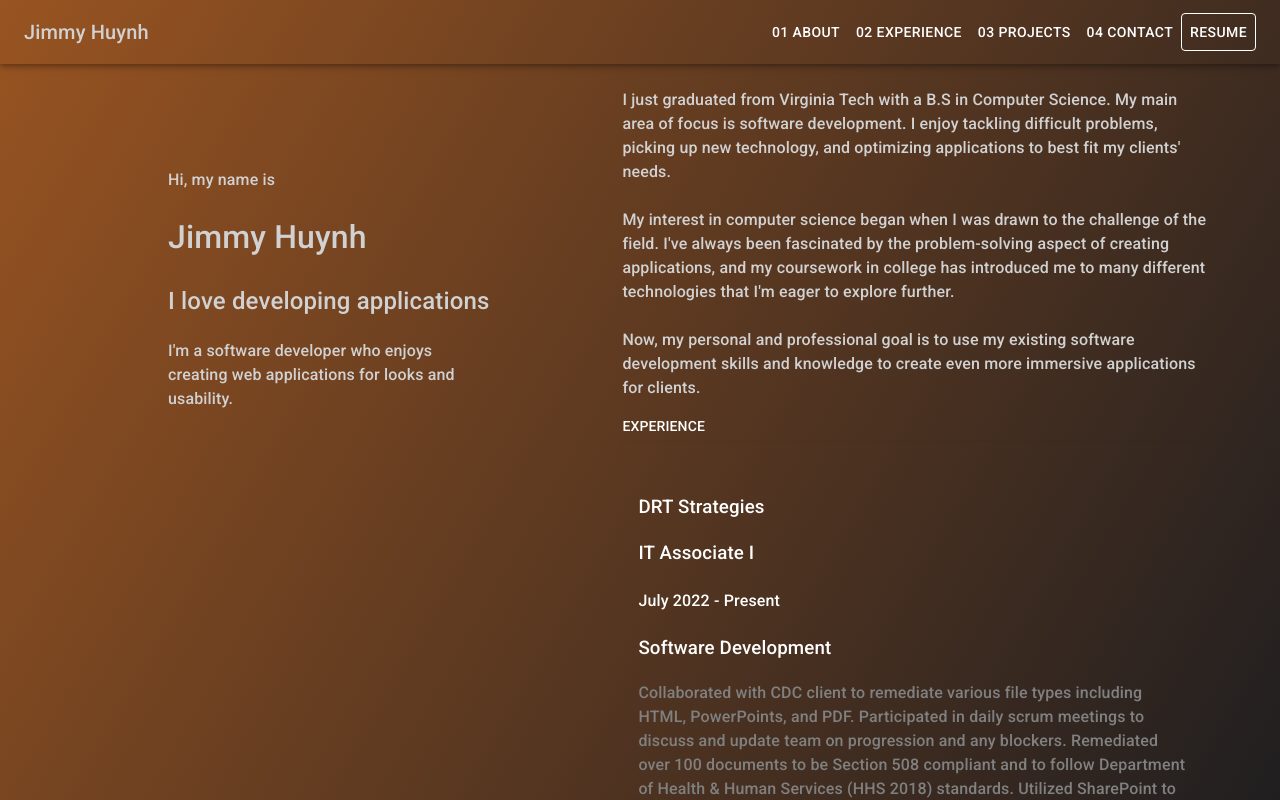
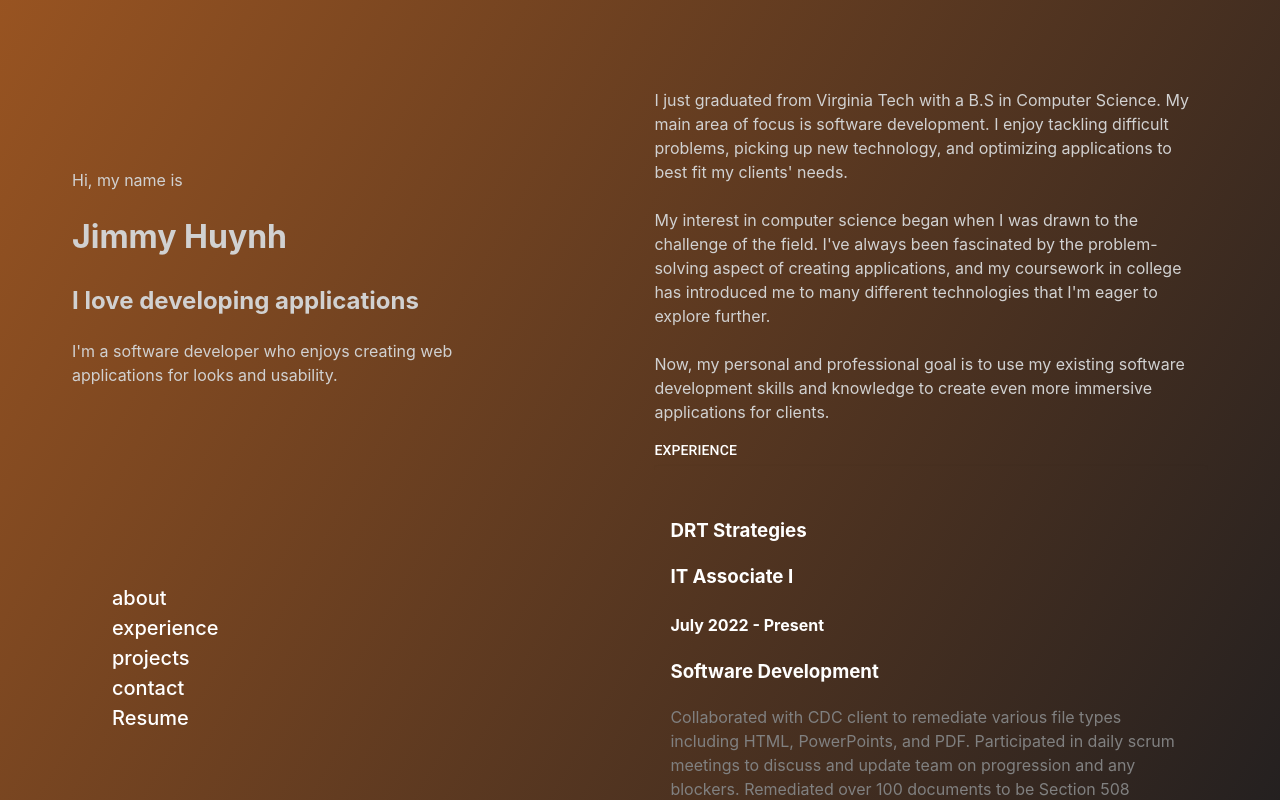
Before and after one commit to huangwai/JimmyHuynhCS, a React (Vite) app in the folder Jimmy Huynh CS/: page / in a window 1280 px wide. Shown: the top 800 px of the page. Built offline with nearby package versions, Linux system fonts and the light colour scheme.

Commit message:
changed header

```diff
--- a/Jimmy Huynh CS/src/App.css
+++ b/Jimmy Huynh CS/src/App.css
@@ -37,6 +37,7 @@
 #left {
   flex: 0 0 40%;
   padding-right: 10vw;
+
   position: sticky;
   align-items: center;
   top: 0;
@@ -63,13 +64,14 @@
 
 #right {
   flex: 1;
-  overflow-y: auto;
+  overflow-y: hidden;
 }
 
 /* Media query for screens with a maximum width of 768px */
 @media screen and (max-width: 1000px) {
   #wrapper {
     flex-wrap: wrap;
+    padding: 5vw;
   }
   #left {
     flex: 0 0 100%; /* Occupy 100% width when the screen is narrow */
@@ -82,6 +84,7 @@
   #right {
     flex: 0 0 100%; /* Occupy 100% width when the screen is narrow */
     order: 2;
+    overflow-x: hidden; /* Allow content to scroll when it exceeds the height */
   }
 
   #left-content {
--- a/Jimmy Huynh CS/src/App.jsx
+++ b/Jimmy Huynh CS/src/App.jsx
@@ -9,14 +9,16 @@ import Projects from "./Components/Projects";
 import "@fontsource/roboto/500.css";
 import Divider from "@mui/material/Divider";
 import SocialMedia from "./Components/SocialMedia";
+import Header2 from "./Components/Header2";
 
 function App() {
   return (
     <div id="wrapper">
-      <Header />
+      {/* <Header /> */}
       <div id="left">
         <div id="left-content">
           <Hero />
+          <Header2 />
           <SocialMedia />
         </div>
       </div>
--- a/Jimmy Huynh CS/src/Components/Components.css
+++ b/Jimmy Huynh CS/src/Components/Components.css
@@ -33,17 +33,17 @@
 } */
 
 /* EXPERIENCE CSS */
-.experience .project .about {
+.experience .project .about .footer {
   text-align: left;
   padding-top: 5vh;
   height: 100vh; /*takes up entire screen height */
 }
 
-.footer {
-  padding-top: -5vh;
+/* .footer {
+  padding-top: 5vh;
   padding-bottom: -5vh;
   text-align: center;
-}
+} */
 
 .contact {
   padding: auto;
@@ -59,7 +59,7 @@
 }
 
 .socialmedia {
-  padding-top: 50vh;
+  padding-top: 30vh;
 }
 
 .card {
@@ -71,16 +71,27 @@
   border-radius: 2%;
 }
 
+.header2 {
+  padding-top: 20vh;
+  font-size: 20px;
+  font-weight: lighter;
+}
+
 /* Changes the CSS of components when the width of screen is < 1000px */
 @media screen and (max-width: 1000px) {
-  .experience .project .about {
+  .experience .project .about .footer {
     height: 50vh; /*takes up entire screen height */
+    padding-top: 1vh;
   }
   .socialmedia {
-    padding-top: 0vh;
+    padding-top: 1vh;
   }
 
   .contact {
     height: 50vh; /*takes up entire screen height */
   }
+  .header2 {
+    padding-top: 5vh;
+    padding-bottom: 5vh;
+  }
 }
--- a/Jimmy Huynh CS/src/Components/Footer.jsx
+++ b/Jimmy Huynh CS/src/Components/Footer.jsx
@@ -1,9 +1,6 @@
 import React from "react";
-import GitHubIcon from "@mui/icons-material/GitHub";
-import LinkedInIcon from "@mui/icons-material/LinkedIn";
 import "../Components/Components.css";
 const Footer = () => {
-  const socials = [GitHubIcon, LinkedInIcon];
   return (
     <div className="footer" id="footer">
       <p>Made by Jimmy Huynh</p>
--- a/Jimmy Huynh CS/src/Components/Header.jsx
+++ b/Jimmy Huynh CS/src/Components/Header.jsx
@@ -20,6 +20,7 @@ import Slide from "@mui/material/Slide";
 import "../Components/Components.css";
 
 const drawerWidth = window.innerWidth;
+console.log(`Current screen width: ${drawerWidth}px`);
 const navItems = [
   { id: "01", name: "about" },
   { id: "02", name: "experience" },
@@ -59,27 +60,27 @@ function DrawerAppBar(props) {
     setMobileOpen((prevState) => !prevState);
   };
 
-  const drawer = (
-    <Box onClick={handleDrawerToggle} sx={{ textAlign: "center" }}>
-      <Typography variant="h6" sx={{ my: 2 }}>
-        Jimmy Huynh
-      </Typography>
-      <Divider />
-      <List>
-        {navItems.map((item) => (
-          <ListItem key={item.name} disablePadding>
-            <ListItemButton
-              className="button"
-              href={`#${item.name}`}
-              sx={{ textAlign: "center" }}
-            >
-              <ListItemText primary={item.name} />
-            </ListItemButton>
-          </ListItem>
-        ))}
-      </List>
-    </Box>
-  );
+  // const drawer = (
+  //   <Box onClick={handleDrawerToggle} sx={{ textAlign: "center" }}>
+  //     <Typography variant="h6" sx={{ my: 2 }}>
+  //       Jimmy Huynh
+  //     </Typography>
+  //     <Divider />
+  //     <List>
+  //       {navItems.map((item) => (
+  //         <ListItem key={item.name} disablePadding>
+  //           <ListItemButton
+  //             className="button"
+  //             href={`#${item.name}`}
+  //             sx={{ textAlign: "center" }}
+  //           >
+  //             <ListItemText primary={item.name} />
+  //           </ListItemButton>
+  //         </ListItem>
+  //       ))}
+  //     </List>
+  //   </Box>
+  // );
   const handleDownload = () => {
     const pdfPath = "../../HuynhJimmy_Resume.pdf";
 
@@ -104,15 +105,15 @@ function DrawerAppBar(props) {
           sx={{ color: "inherit", backgroundColor: "inherit" }}
         >
           <Toolbar>
-            <IconButton
+            {/* <IconButton
               color="inherit"
               aria-label="open drawer"
               edge="start"
               onClick={handleDrawerToggle}
               sx={{ mr: 2, display: { sm: "none" } }}
-            >
-              <MenuIcon />
-            </IconButton>
+            > */}
+            {/* <MenuIcon /> */}
+            {/* </IconButton> */}
             <Typography
               href={"/"}
               variant="h6"
@@ -143,7 +144,7 @@ function DrawerAppBar(props) {
           </Toolbar>
         </AppBar>
       </HideOnScroll>
-      <nav>
+      {/* <nav>
         <Drawer
           container={container}
           variant="temporary"
@@ -162,7 +163,7 @@ function DrawerAppBar(props) {
         >
           {drawer}
         </Drawer>
-      </nav>
+      </nav> */}
       <Box component="main" sx={{ p: 3 }}>
         <Toolbar />
       </Box>
--- /dev/null
+++ b/Jimmy Huynh CS/src/Components/Header2.jsx
@@ -0,0 +1,89 @@
+import * as React from "react";
+import PropTypes from "prop-types";
+import AppBar from "@mui/material/AppBar";
+import Box from "@mui/material/Box";
+import CssBaseline from "@mui/material/CssBaseline";
+import Divider from "@mui/material/Divider";
+import Drawer from "@mui/material/Drawer";
+import IconButton from "@mui/material/IconButton";
+import List from "@mui/material/List";
+import ListItem from "@mui/material/ListItem";
+import ListItemButton from "@mui/material/ListItemButton";
+import ListItemText from "@mui/material/ListItemText";
+import MenuIcon from "@mui/icons-material/Menu";
+import Toolbar from "@mui/material/Toolbar";
+import Typography from "@mui/material/Typography";
+import Button from "@mui/material/Button";
+import "../Components/Components.css";
+import useScrollTrigger from "@mui/material/useScrollTrigger";
+import Slide from "@mui/material/Slide";
+import "../Components/Components.css";
+
+const Header2 = () => {
+  const navItems = [
+    { id: "01", name: "about" },
+    { id: "02", name: "experience" },
+    { id: "03", name: "projects" },
+    { id: "04", name: "contact" },
+  ];
+  const handleDownload = () => {
+    const pdfPath = "../../HuynhJimmy_Resume.pdf";
+
+    // Create a link element
+    const link = document.createElement("a");
+    link.href = pdfPath;
+    link.target = "_blank"; // Opens the PDF in a new tab/window
+    link.download = "Jimmy Huynh Resume.pdf"; // Specify the file name for download
+    document.body.appendChild(link);
+    link.click();
+    document.body.removeChild(link);
+  };
+  return (
+    <div className="header2" style={{ display: "block" }}>
+      {/* <Box sx={{ display: { xs: "none", sm: "block" } }}>
+        {navItems.map((item) => (
+          <Button
+            href={`#${item.name}`}
+            className="button"
+            key={item.name}
+            sx={{ color: "#fff" }}
+          >
+            {item.id} {item.name}
+          </Button>
+        ))}
+        <Button
+          className="button"
+          sx={{ color: "#fff", border: 1 }}
+          onClick={handleDownload}
+        >
+          Resume
+        </Button>
+      </Box> */}
+      <ul>
+        {navItems.map((item) => (
+          <li key={item.name} style={{ listStyleType: "none" }}>
+            <a
+              href={`#${item.name}`}
+              className="button"
+              style={{ color: "#fff" }}
+            >
+              {" "}
+              {item.name}
+            </a>
+          </li>
+        ))}
+        <li
+          onClick={handleDownload}
+          key="resume"
+          style={{ listStyleType: "none" }}
+        >
+          <a href={"resume"} className="button" style={{ color: "#fff" }}>
+            Resume
+          </a>
+        </li>
+      </ul>
+    </div>
+  );
+};
+
+export default Header2;
```
